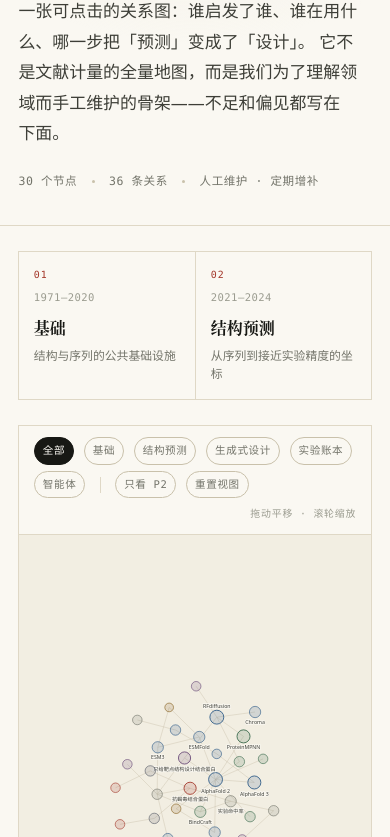
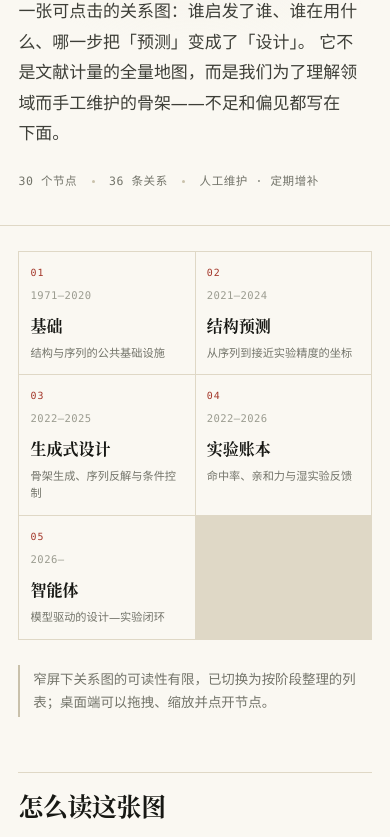
Before and after one commit to njy24/protein-notes, an Astro site: page /your-repo/atlas in a window 390 px wide. Shown: the part 247-1084 px from the top of the page. Built offline with nearby package versions, Linux system fonts and the light colour scheme; Astro itself is replaced by a stand-in of ours.

Commit message:
polish: 图谱移动端回退、关于页标题断行

```diff
--- a/src/pages/about/index.astro
+++ b/src/pages/about/index.astro
@@ -6,7 +6,7 @@ import { url } from '../../lib/url';
 <Base title="关于本站" description="一个本科生研究者维护的 AI 蛋白质设计信息工作流：定位、边界、两个课题，以及如何引用。">
   <div class="wrap wrap--narrow" style="padding:clamp(2.5rem,5vw,4rem) 0 4rem">
     <p class="kicker">关于 / About</p>
-    <h1 class="display-1" style="margin:.9rem 0 1.4rem">一个为了把「读到」变成「做到」而建的站点</h1>
+    <h1 class="display-1" style="margin:.9rem 0 1.4rem">一个为了把「读到」<br />变成「做到」而建的站点</h1>
     <p class="lede">
       这不是一个资讯站，也不是实验室的公开周报。它是一套公开的信息工作流：用固定的节奏筛选领域进展，
       用可核验的方式写下理解，再把理解挂回两个具体的蛋白质课题。
--- a/src/pages/atlas/index.astro
+++ b/src/pages/atlas/index.astro
@@ -45,6 +45,10 @@ const data = { nodes: NODES, edges: EDGES, types: NODE_TYPES, eras: ERAS };
         ))
       }
     </ol>
+
+    <p class="atlas-mobile-note">
+      窄屏下关系图的可读性有限，已切换为按阶段整理的列表；桌面端可以拖拽、缩放并点开节点。
+    </p>
 
     <div class="atlas-shell">
       <div class="atlas-toolbar" role="toolbar" aria-label="图谱筛选">
@@ -518,6 +522,10 @@ const data = { nodes: NODES, edges: EDGES, types: NODE_TYPES, eras: ERAS };
 
   applyTransform();
   render();
+
+  if (matchMedia('(max-width: 760px)').matches) {
+    document.querySelector('.atlas-list')?.setAttribute('open', '');
+  }
 </script>
 
 <style>
@@ -592,9 +600,34 @@ const data = { nodes: NODES, edges: EDGES, types: NODE_TYPES, eras: ERAS };
   :global(.atlas-node text.label--quiet) {
     opacity: 0;
   }
+  .atlas-mobile-note {
+    display: none;
+  }
   @media (max-width: 760px) {
     .atlas-timeline {
-      grid-template-columns: repeat(5, 11rem);
+      grid-template-columns: 1fr 1fr;
+    }
+    .atlas-timeline__item {
+      padding: 0.75rem 0.7rem 0.85rem;
+    }
+    .atlas-timeline__note {
+      font-size: 0.7rem;
+    }
+    .atlas-shell,
+    .atlas-legend {
+      display: none;
+    }
+    .atlas-mobile-note {
+      display: block;
+      font-size: 0.84rem;
+      color: var(--muted);
+      border-left: 2px solid var(--rule-2);
+      padding: 0.2rem 0 0.2rem 0.8rem;
+      margin: 0 0 1.4rem;
+      line-height: 1.7;
+    }
+    .atlas-list {
+      margin-top: 1.4rem;
     }
   }
 </style>
```
